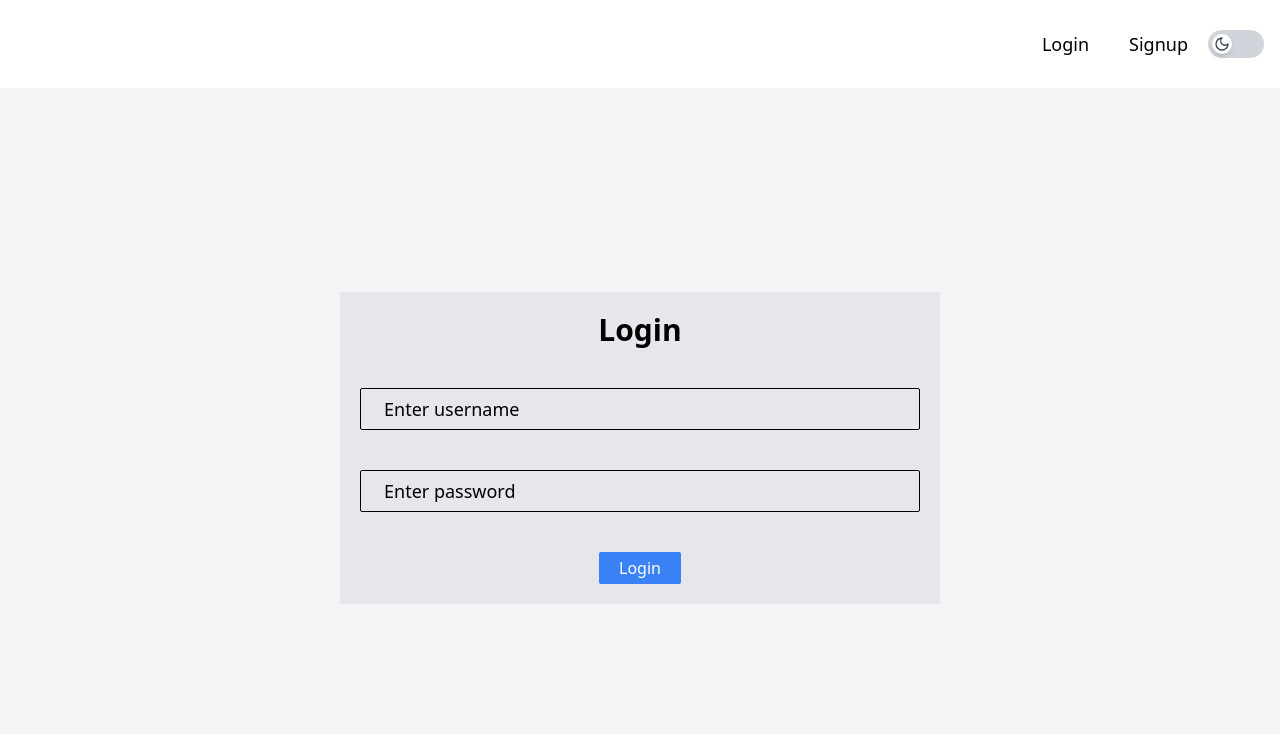
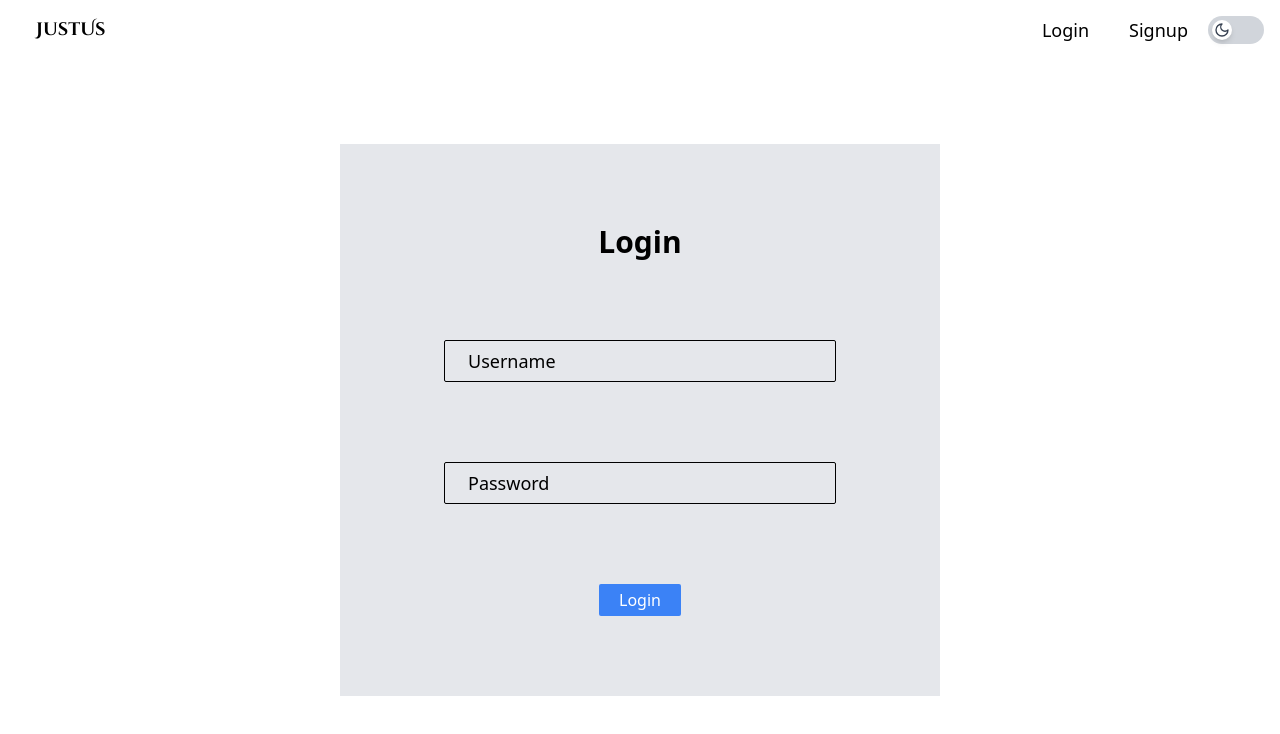
Before and after one commit to harsha12a/JustUs, a React (Vite) app in the folder client/: page /login in a window 1280 px wide. Shown: the top 734 px of the page. Built offline with nearby package versions, Linux system fonts and the light colour scheme.

Commit message:
update project tree

```diff
--- a/client/src/App.tsx
+++ b/client/src/App.tsx
@@ -4,6 +4,7 @@ import RootLayout from './RootLayout'
 import Login from './components/Login'
 import SignUp from './components/SignUp'
 import { ToastContainer } from 'react-toastify'
+import Profile from './components/Profile'
 
 function App() {
   const browser = createBrowserRouter([
@@ -22,6 +23,10 @@ function App() {
         {
           path: 'signup',
           element: <SignUp />
+        },
+        {
+          path: 'profile',
+          element: <Profile />
         }
       ]
     }
--- a/client/src/components/Header.tsx
+++ b/client/src/components/Header.tsx
@@ -1,6 +1,6 @@
 import { Moon, Sun } from "lucide-react"
 import { useEffect, useState } from "react"
-import logo from '../assets/logo1.gif'
+// import logo from '../assets/logo1.gif'
 import { Link } from "react-router-dom"
 import { useSelector, useDispatch } from "react-redux"
 import { logout } from "../redux/slices/userSlice"
@@ -20,7 +20,8 @@ function Header() {
   return (
     <div>
       <nav className="flex p-4 justify-between items-center dark:bg-black dark:text-white">
-        <img src={logo} alt="" className="w-10 h-10 mx-5 my-2" />
+        {/* <img src={logo} alt="" className="w-10 h-10 mx-5 my-2" /> */}
+        <div className="ml-5 fonting text-lg">JustUs</div>
         <div className="flex items-center justify-between flex-wrap">
           {
             !status ?
@@ -30,7 +31,7 @@ function Header() {
               </div> :
               <div>
                 <button onClick={handleLogout} className="mx-5 my-2 text-lg">Logout</button>
-                <Link to={'signup'} className="mx-5 my-2 text-lg">Profile</Link>
+                <Link to={'profile'} className="mx-5 my-2 text-lg">Profile</Link>
               </div>
           }
           <button onClick={() => setDark(!dark)} className="flex items-center rounded-full w-14 h-7 bg-gray-300 dark:bg-zinc-700 p-1 transition-colors duration-300">
--- a/client/src/components/HeroSection.tsx
+++ b/client/src/components/HeroSection.tsx
@@ -1,26 +1,38 @@
-import axios from "axios"
-import { useEffect } from "react"
-import { useSelector } from "react-redux"
-import { useDispatch } from "react-redux"
-import { setChat } from "../redux/slices/chatSlice"
+// import axios from "axios"
+// import { useEffect } from "react"
+// import { useSelector } from "react-redux"
+// import { useDispatch } from "react-redux"
+// import { setChat } from "../redux/slices/chatSlice"
+
+import { Link } from "react-router-dom"
 
 function HeroSection() {
-  const user = useSelector((state: any) => state.user.user)
-  const dispatch = useDispatch()
-  useEffect(() => {
-    if(user) {
-      axios.get(`http://localhost:4000/chat/${user.id}`, {
-        withCredentials: true
-      }).then((res) => {
-        dispatch(setChat(res.data))
-      })
-      .catch((err) => {
-        console.log(err)
-      })
-    }
-  }, [user, dispatch])
+  // const user = useSelector((state: any) => state.user.user)
+  // const dispatch = useDispatch()
+  // useEffect(() => {
+  //   if(user) {
+  //     axios.get(`http://localhost:4000/chat/${user.id}`, {
+  //       withCredentials: true
+  //     }).then((res) => {
+  //       dispatch(setChat(res.data))
+  //     })
+  //     .catch((err) => {
+  //       console.log(err)
+  //     })
+  //   }
+  // }, [user, dispatch])
   return (
-    <div>HeroSection</div>
+    <div>
+      <div className="bg-grn dark:bg-brn flex flex-col justify-evenly items-center h-screen">
+          <div className="max-w-4xl flex flex-col gap-10">
+          <div className="text-5xl font-bold text-center text-brn dark:text-grn">Connect with anyone, anywhere, instantly</div>
+          <div className="text-center text-brn text-xl font-thin dark:text-grn">Experience seamless one-on-one conversations with our modern chat platform. Built for personal connections, designed for simplicity.</div>
+          <div className="flex justify-center">
+            <Link to={'signup'} className="bg-brn dark:bg-grn dark:text-brn text-grn py-2 px-4 rounded">Get Started</Link>
+          </div>
+          </div>
+      </div>
+    </div>
   )
 }
 
--- a/client/src/components/Login.tsx
+++ b/client/src/components/Login.tsx
@@ -6,9 +6,8 @@ import { useState } from 'react'
 import useNotify from '../hooks/useNotify'
 import { useNavigate } from 'react-router-dom'
 function Login() {
-  const { register, handleSubmit, formState: { errors: err } } = useForm()
+  const { register, watch, handleSubmit, formState: { errors: err } } = useForm()
   const [loading, setLoading] = useState(false)
-  const [details,setDetails] = useState({})
   const dispatch = useDispatch()
   const notify = useNotify()
   const navigate = useNavigate()
@@ -29,7 +28,7 @@ function Login() {
       })
   }
   return (
-    <div className='flex flex-col items-center justify-center h-[90vh] bg-gray-100 dark:bg-black dark:text-white'>
+    <div className='flex flex-col items-center justify-center h-[90vh]'>
       {loading && (
         <div className="fixed inset-0 bg-black/30 dark:bg-white/30 flex items-center justify-center z-50">
           <div className="w-10 h-10 border-4 border-t-transparent border-black rounded-full animate-spin"></div>
@@ -37,9 +36,9 @@ function Login() {
       )}
 
 
-      <form onSubmit={handleSubmit(handleForm)} className='flex flex-col gap-10 justify-between items-center sm:w-[600px] w-[250px] bg-gray-200 dark:bg-gray-900 p-5'>
+      <form onSubmit={handleSubmit(handleForm)} className='py-20 flex flex-col gap-20 justify-between items-center sm:w-[600px] w-[250px] bg-gray-200 dark:bg-gray-900 p-5'>
         <div className='text-3xl font-semibold'>Login</div>
-        <div className='flex flex-col gap-1 w-full'>
+        <div className='flex flex-col gap-1 sm:w-[70%] w-full'>
           {/* <label htmlFor='username'>Username</label> */}
           <div className="relative w-full">
             <input
@@ -48,10 +47,9 @@ function Login() {
               // placeholder=" "
               className={`peer p-2 px-5 w-full bg-transparent border rounded-sm focus:outline-none focus:border-black dark:focus:border-white border-black dark:border-white`}
               id="username"
-              onChange={(e) => {setDetails({...details, username: e.target.value})}}
             />
-            <div className={`absolute left-5 top-1/2 -translate-y-1/2 transition-all duration-200 peer-focus:top-0 bg-gray-200 dark:bg-gray-900 px-1 peer-focus:text-sm ${details.username ? 'top-[0px] text-sm' : ''} text-lg`}>
-              Enter username
+            <div className={`absolute left-5 top-1/2 -translate-y-1/2 transition-all duration-200 peer-focus:top-0 bg-gray-200 dark:bg-gray-900 px-1 peer-focus:text-sm ${watch('username') ? 'top-[0px] text-sm' : ''} text-lg`}>
+              Username
             </div>
             {/* <div className={`bg-black dark:bg-white peer-focus:w-0 h-[1px] absolute top-3/4 mx-5 ${details.username ? 'w-0' : 'w-[180px] sm:w-[500px]'}`}></div> */}
 
@@ -59,7 +57,7 @@ function Login() {
 
           {err.username && <span className='text-red-500'>*This field is required</span>}
         </div>
-        <div className='flex flex-col gap-1 w-full'>
+        <div className='flex flex-col gap-1 sm:w-[70%] w-full'>
           {/* <label htmlFor='password'>Password</label> */}
           <div className="relative w-full">
             <input
@@ -67,11 +65,10 @@ function Login() {
               {...register('password', { required: true })}
               // placeholder=" "
               className={`peer p-2 px-5 w-full bg-transparent border rounded-sm focus:outline-none focus:border-black dark:focus:border-white border-black dark:border-white`}
-              id="username"
-              onChange={(e) => {setDetails({...details, password: e.target.value})}}
+              id="password"
             />
-            <div className={`absolute left-5 top-1/2 -translate-y-1/2 transition-all duration-200 peer-focus:top-0 bg-gray-200 dark:bg-gray-900 px-1 peer-focus:text-sm ${details.password ? 'top-[0px] text-sm' : ''} text-lg`}>
-              Enter password
+            <div className={`absolute left-5 top-1/2 -translate-y-1/2 transition-all duration-200 peer-focus:top-0 bg-gray-200 dark:bg-gray-900 px-1 peer-focus:text-sm ${watch('password') ? 'top-[0px] text-sm' : ''} text-lg`}>
+              Password
             </div>
             {/* <div className={`bg-black dark:bg-white peer-focus:w-0 h-[1px] absolute top-3/4 mx-5 ${details.password ? 'w-0' : 'w-[180px] sm:w-[500px]'}`}></div> */}
 
--- /dev/null
+++ b/client/src/components/Profile.tsx
@@ -0,0 +1,18 @@
+import { useSelector } from "react-redux"
+function Profile() {
+  const user = useSelector((state: any) => state.user.user)
+  return (
+    <div className="flex justify-center items-center h-screen bg-grn dark:bg-brn">
+      <div className="text-center dark:text-grn text-brn text-2xl font-bold">Welcome {user.username}</div>
+      <div className="flex flex-col justify-center items-center mt-10">
+        {/* <div className="w-40 h-40 rounded-full overflow-hidden"> */}
+          {/* <img src={user.avatar} alt={user.username} className="w-full h-full object-cover"/> */}
+        {/* </div> */}
+        <div className="mt-5 text-center dark:text-grn text-brn text-xl font-bold">Your Email: {user.email}</div>
+      </div>
+      <div></div>
+    </div>
+  )
+}
+
+export default Profile
--- a/client/src/index.css
+++ b/client/src/index.css
@@ -1,6 +1,10 @@
+@import url('https://fonts.googleapis.com/css2?family=Cinzel+Decorative:wght@400;700;900&display=swap');
+
+
 @tailwind base;
 @tailwind components;
 @tailwind utilities;
+
 
 * {
     margin: 0;
@@ -11,3 +15,9 @@
     background-color: #000;
     color: white;
 }
+
+.fonting {
+    font-family: "Cinzel Decorative", serif;
+    font-weight: 600;
+    font-style: normal;
+}
--- a/client/tailwind.config.js
+++ b/client/tailwind.config.js
@@ -6,7 +6,12 @@ export default {
     "./src/**/*.{js,ts,jsx,tsx}",
   ],
   theme: {
-    extend: {},
+    extend: {
+      colors: {
+        brn: '#531516',
+        grn: '#e3ffd7'
+      }
+    },
   },
   plugins: [],
 }
```
Also changed, not shown: 1 other file (tests, documents, lock files or other folders).
